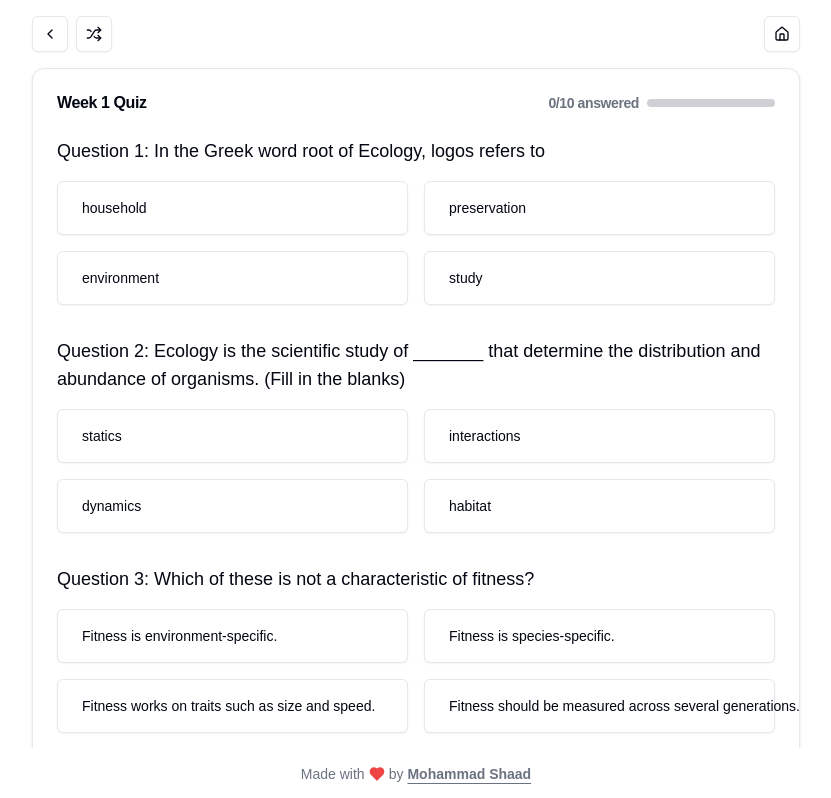
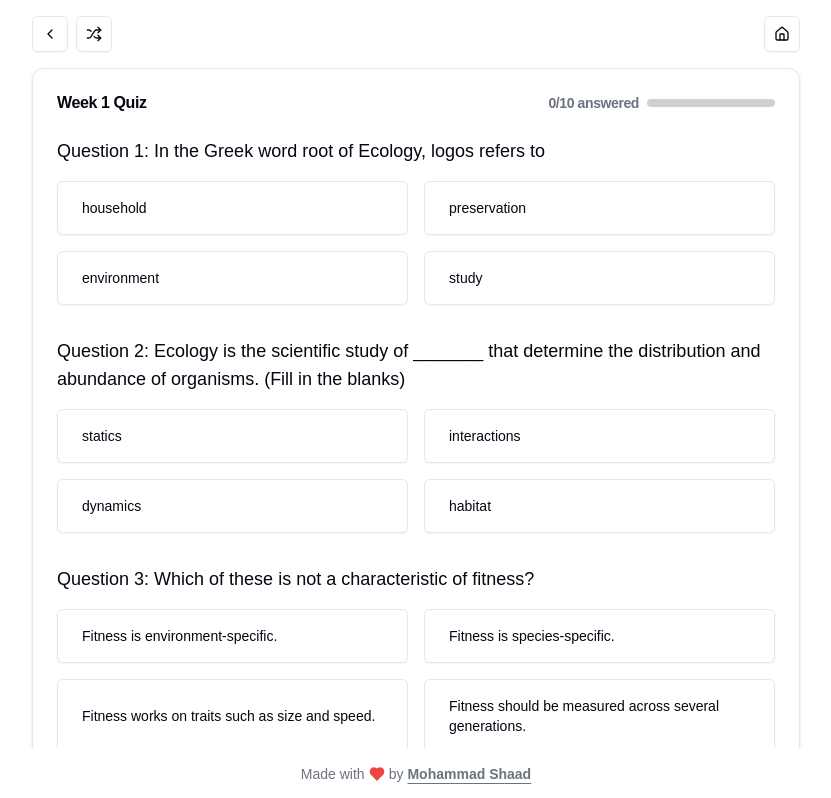
Before and after one commit to mohammadshaad/nptel-wildlife-quiz-app, a Next.js app: page /week/1 in a window 1280 px wide. Shown: the top 798 px of the page, without its empty margins (224-1055 px from the left). Built offline with nearby package versions, Linux system fonts and the light colour scheme.

Commit message:
Update button class in Quiz component to include text-wrap for better option display

```diff
--- a/components/Quiz.tsx
+++ b/components/Quiz.tsx
@@ -207,7 +207,7 @@ export default function Quiz({ week }: QuizProps) {
                         key={optionIndex}
                         variant={answers[questionMap[index]] === optionIndex ? "default" : "outline"}
                         onClick={() => handleOptionClick(index, optionIndex)}
-                        className="h-auto py-4 px-6 text-left justify-start"
+                        className="h-auto py-4 px-6 text-left justify-start text-wrap"
                       >
                         {option}
                       </Button>
```
